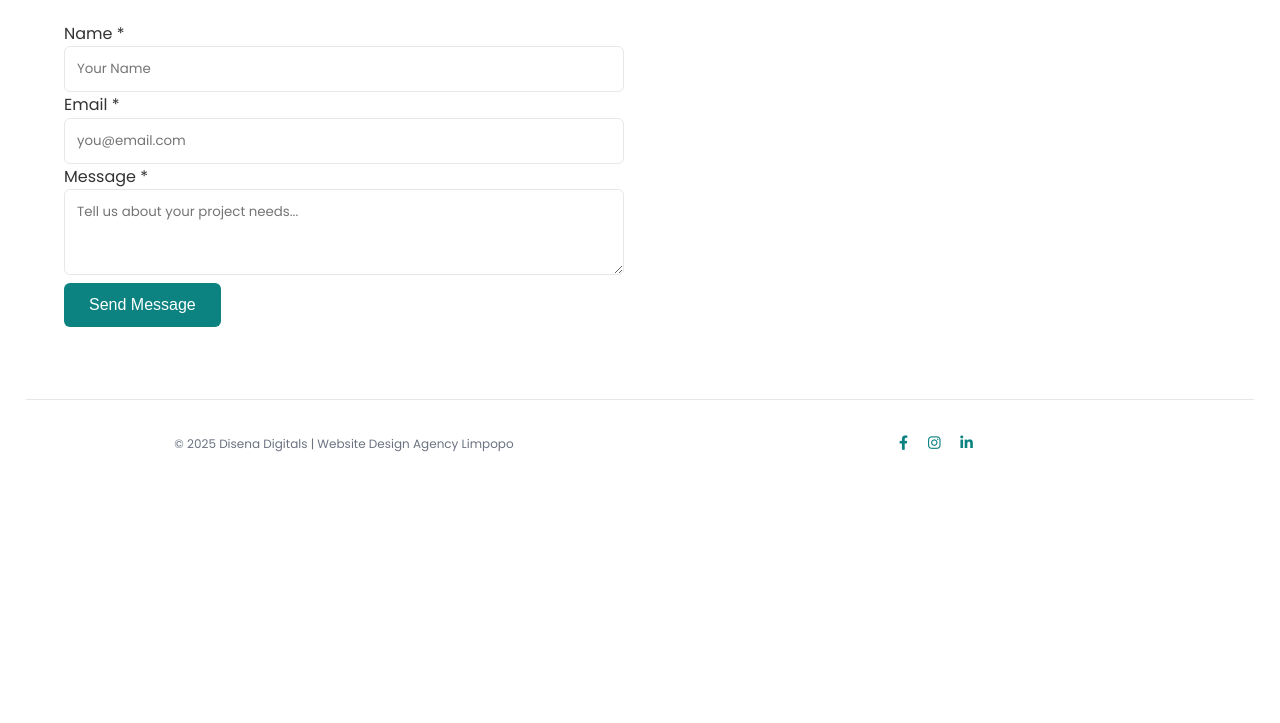
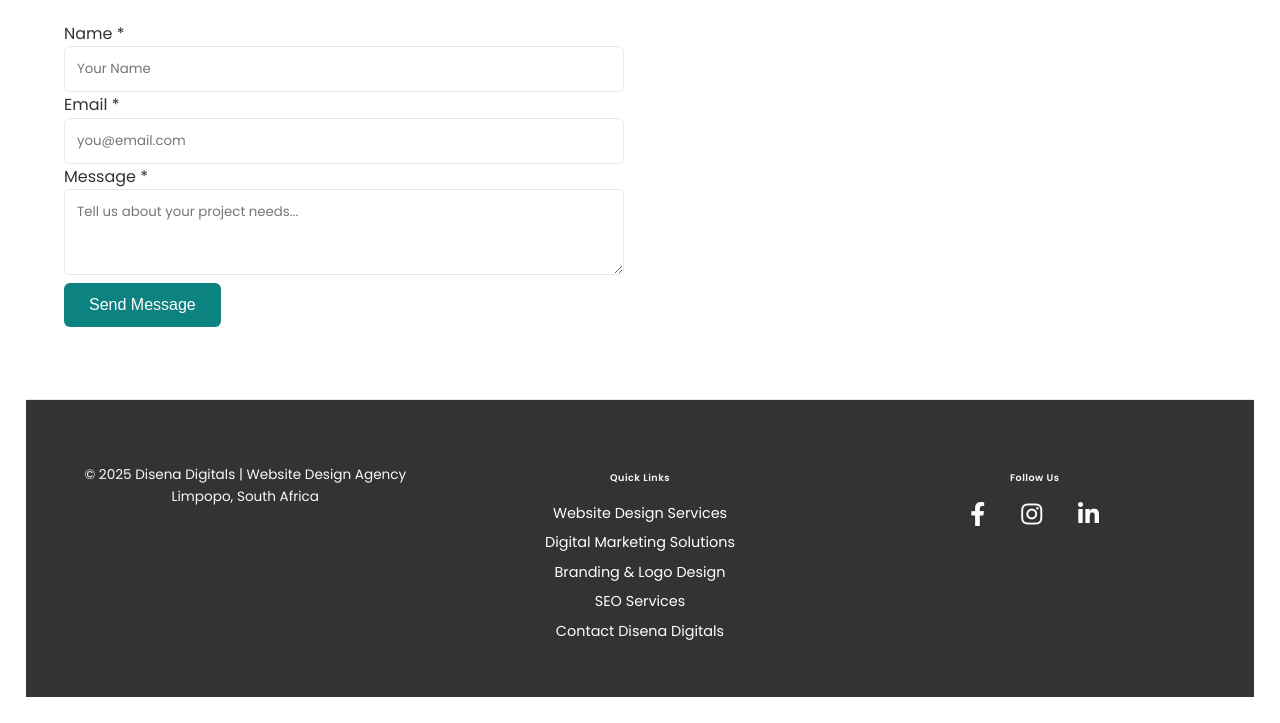
Before and after one commit to NyikoMnisii/disenadigitals, a plain HTML site: page index.html in a window 1280 px wide. Shown: the part 6891-7614 px from the top of the page. Before the commit the page ends 7404 px from the top, so only its background shows below. Drawn offline with nearby package versions, Linux system fonts and the light colour scheme.

Commit message:
footer refurbish

```diff
--- a/index.html
+++ b/index.html
@@ -719,17 +719,62 @@ Get a Free Website Consultation
 <footer>
   <div class="container">
     <div class="row">
-        <div class="col-12 col-md-6 text-center mb-2">
-          <small>&copy; 2025 Disena Digitals | Website Design Agency Limpopo</small>
+
+      <!-- Copyright -->
+      <div class="col-12 col-md-4 text-center mb-3">
+        <small>&copy; 2025 Disena Digitals | Website Design Agency<br>Limpopo, South Africa</small>
       </div>
-        <div class="col-12 col-md-6 text-center">
-          <a href="https://www.facebook.com/1stEditionGraphics" class="text-accent" aria-label="Follow Disena Digitals on Facebook" target="_blank" rel="noopener"><i class="fab fa-facebook-f"></i></a>
-          <a href="https://www.instagram.com/disena_graphics" class="text-accent" aria-label="Follow Disena Digitals on Instagram" target="_blank" rel="noopener"><i class="fab fa-instagram"></i></a>
-          <a href="https://www.linkedin.com/company/disenadigitals" class="text-accent" aria-label="Connect with Disena Digitals on LinkedIn" target="_blank" rel="noopener"><i class="fab fa-linkedin-in"></i></a>
+
+      <!-- Quick Links -->
+      <div class="col-12 col-md-4 text-center mb-3">
+        <h6 class="text-uppercase">Quick Links</h6>
+        <ul class="list-unstyled">
+          <li>
+            <a href="/web-design-limpopo" title="Professional Website Design in Limpopo">
+              Website Design Services
+            </a>
+          </li>
+          <li>
+            <a href="/digital-marketing-limpopo" title="Digital Marketing Agency in Limpopo">
+              Digital Marketing Solutions
+            </a>
+          </li>
+          <li>
+            <a href="/branding-logo-design" title="Branding and Logo Design Agency">
+              Branding & Logo Design
+            </a>
+          </li>
+          <li>
+            <a href="/seo-services-south-africa" title="SEO Services South Africa">
+              SEO Services
+            </a>
+          </li>
+          <li>
+            <a href="/contact-disena-digitals" title="Contact Disena Digitals">
+              Contact Disena Digitals
+            </a>
+          </li>
+        </ul>
       </div>
+
+      <!-- Social Media -->
+      <div class="col-12 col-md-4 text-center">
+        <h6 class="text-uppercase">Follow Us</h6>
+        <a href="https://www.facebook.com/1stEditionGraphics" class="text-accent" aria-label="Follow Disena Digitals on Facebook" target="_blank" rel="noopener">
+          <i class="fab fa-facebook-f"></i>
+        </a>
+        <a href="https://www.instagram.com/disena_graphics" class="text-accent" aria-label="Follow Disena Digitals on Instagram" target="_blank" rel="noopener">
+          <i class="fab fa-instagram"></i>
+        </a>
+        <a href="https://www.linkedin.com/company/disenadigitals" class="text-accent" aria-label="Connect with Disena Digitals on LinkedIn" target="_blank" rel="noopener">
+          <i class="fab fa-linkedin-in"></i>
+        </a>
+      </div>
+
     </div>
   </div>
 </footer>
+
 
   <!-- Scripts -->
   <script src="https://cdn.jsdelivr.net/npm/emailjs-com@3/dist/email.min.js"></script>
--- a/style.css
+++ b/style.css
@@ -398,13 +398,73 @@ section {
 =========================== */
 footer {
   border-top: 1px solid var(--color-border);
-  padding: var(--spacing-lg) 0;
+  padding: var(--spacing-xl) 0;
   font-size: 0.9rem;
   color: var(--color-grey);
+  background-color: var(--color-dark);
 }
 
+/* Footer headings */
+footer h6 {
+  color: var(--color-light);
+  font-weight: 600;
+  margin-bottom: var(--spacing-sm);
+  letter-spacing: 0.05em;
+}
+
+/* Footer links */
 footer a {
+  color: var(--color-bg);
   margin: 0 var(--spacing-xs);
+  text-decoration: none;
+  transition: color 0.3s ease, transform 0.2s ease;
+}
+
+footer a:hover,
+footer a:focus {
+  color: var(--color-accent);
+  transform: translateY(-2px);
+}
+
+/* Quick links list */
+footer ul {
+  padding: 0;
+  margin: 0;
+  list-style: none;
+}
+
+footer ul li {
+  margin-bottom: 0.4rem;
+}
+
+/* Social icons */
+footer .text-accent i {
+  font-size: 1.5rem;
+  margin: 0 0.5rem;
+  color: var(--color-bg);
+}
+
+footer .text-accent:hover i {
+  color: var(--color-accent);
+}
+
+/* Copyright text */
+footer small {
+  display: block;
+  margin-top: var(--spacing-sm);
+  font-size: 0.85rem;
+  color: var(--color-light);
+}
+
+/* Mobile spacing */
+@media (max-width: 768px) {
+  footer {
+    text-align: center;
+  }
+
+  footer .col-12 {
+    margin-bottom: var(--spacing-md);
+  }
 }
 
 /* ===========================
```
Lines whose indentation alone changed are shown as unchanged.
